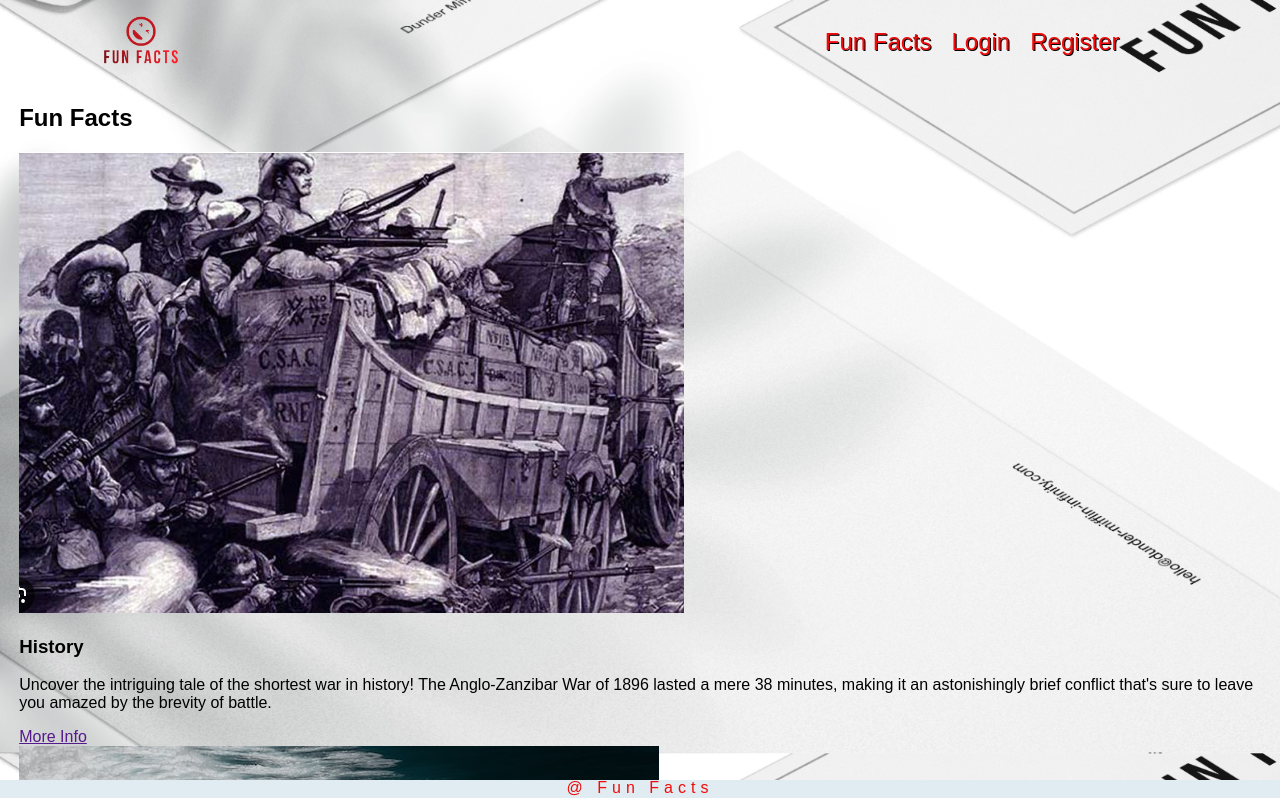
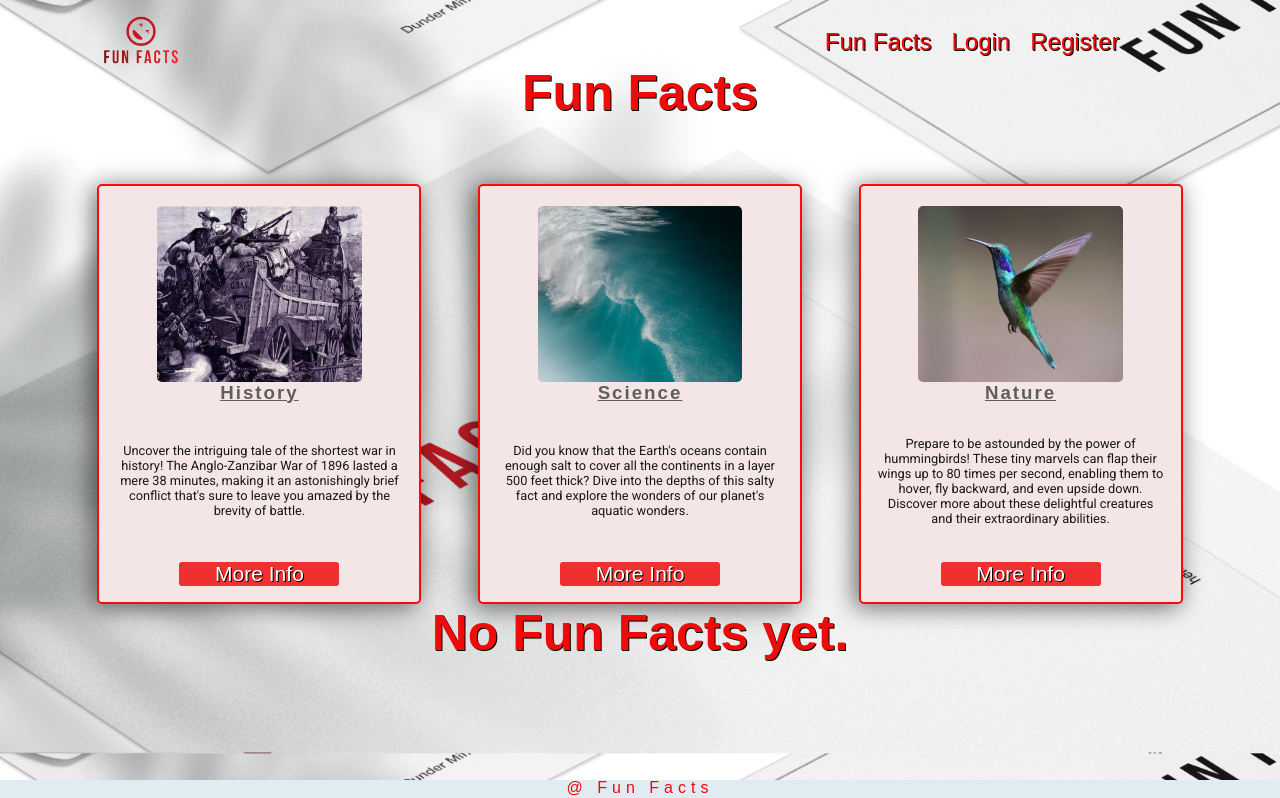
Before and after one commit to AlekSkyHigh/angular-fun-facts-app, an Angular app: page /dashboard in a window 1280 px wide. Shown: the top 798 px of the page. Built offline with nearby package versions, Linux system fonts and the light colour scheme.

Commit message:
dashboard css added

```diff
--- a/src/app/core/pages/dashboard/dashboard.component.css
+++ b/src/app/core/pages/dashboard/dashboard.component.css
@@ -0,0 +1,73 @@
+@import url('https://fonts.googleapis.com/css2?family=Roboto&display=swap');
+
+#dashboard {
+  margin:0px 50px;
+  display: flex;
+  align-items: center;
+  justify-content:center ;
+  flex-wrap: wrap;
+
+}
+ h2 {
+  text-align: center;
+  font-size: 50px;
+  color: rgb(241, 10, 10);
+  text-shadow: 1px 1px black;
+  margin-top: -20px;
+}
+
+.fact {
+  display: flex;
+  align-items: center;
+  justify-content: center;
+  flex-direction: column;
+  width: 25vw;
+  height: 50vh;
+  padding-bottom: 1rem;
+  margin: 20px auto;
+  background-color: rgb(244, 230, 230);
+  border-radius: 5px;
+  border: 2px solid rgb(253, 10, 10);
+  box-shadow: -4px 3px 25px 1px rgba(0,0,0,0.55);
+-webkit-box-shadow: -4px 3px 25px 1px rgba(0,0,0,0.55);
+-moz-box-shadow: -4px 3px 25px 1px rgba(0,0,0,0.55);
+
+}
+
+.fact img {
+  height:22vh;
+  width: 16vw;
+  margin-top: 20px;
+  border-radius: 5px;
+}
+
+.fact .category {
+  margin: 0;
+  letter-spacing: 2px;
+  color: rgb(95, 94, 94);
+  text-decoration: underline;
+}
+
+.details-btn {
+  margin-top: 4px;
+  text-decoration: none;
+  font-size: 21px;
+  width: 160px;
+  border-radius: 3px;
+  text-align: center;
+  color: white;
+  background: rgb(240, 47, 47);
+  text-shadow: 1px 1px black;
+}
+.details-btn:hover {
+  background: #bd2c2c;
+}
+.fact p {
+  margin: auto;
+  font-size: 0.8rem;
+  font-weight: 500;
+  width: 90%;
+  text-align: center;
+  color: rgb(24, 23, 23);
+  font-family: 'Roboto', sans-serif;
+}
```
